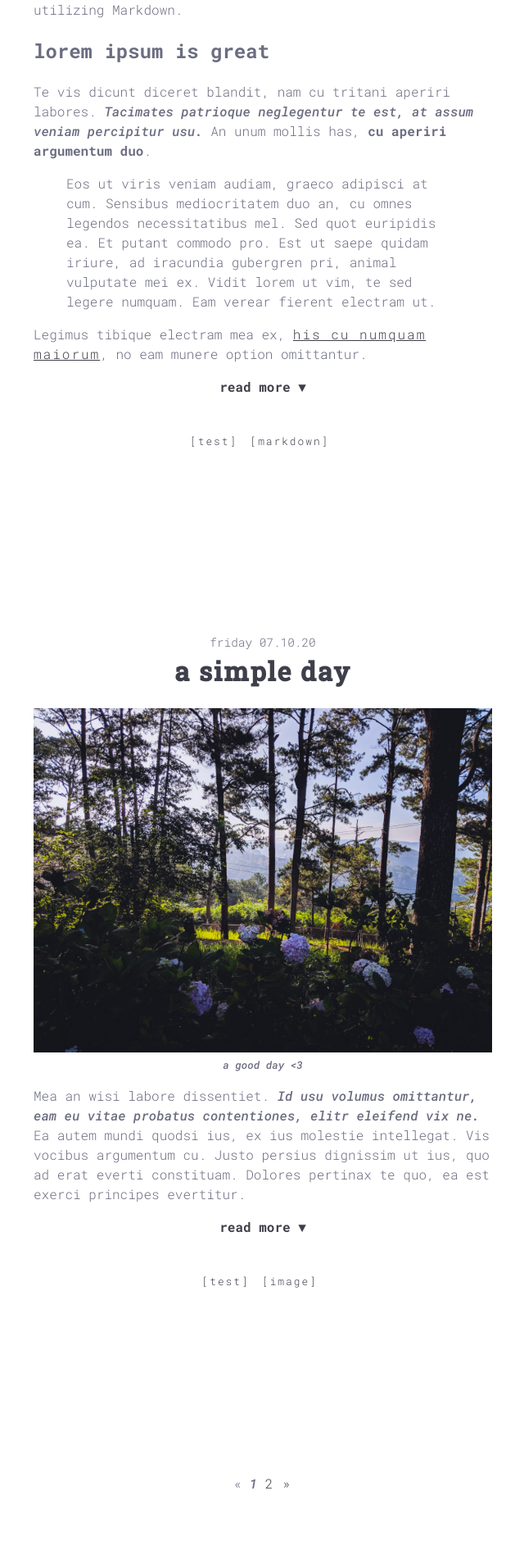
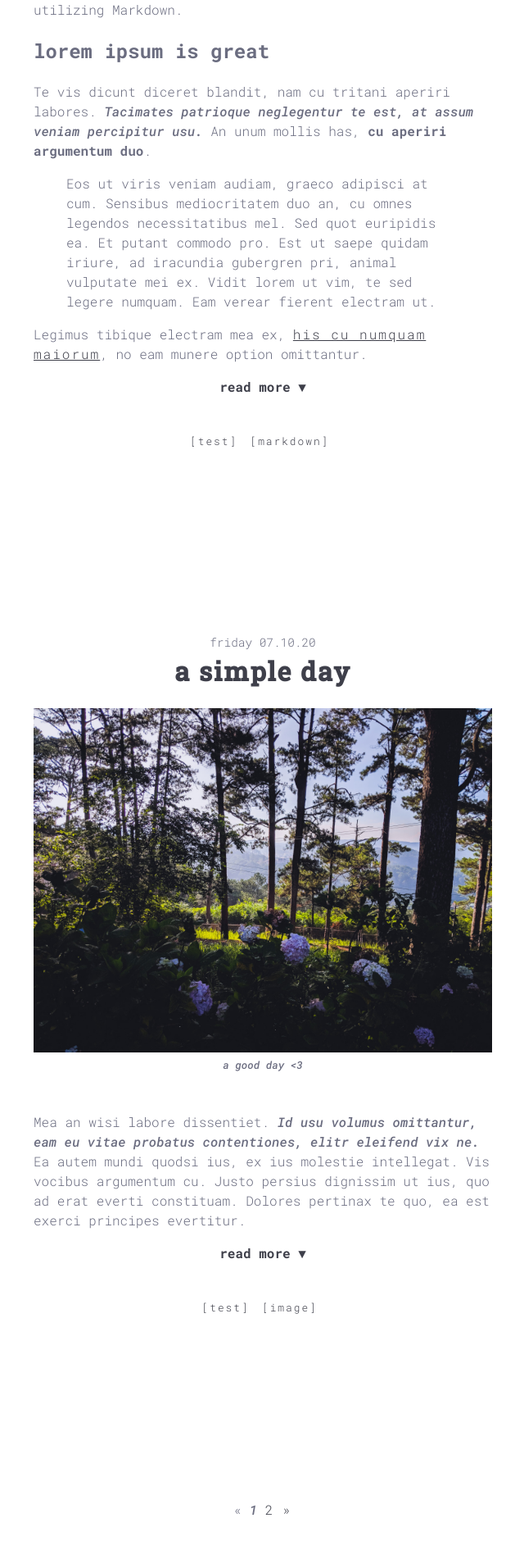
Before and after one commit to zenje/minimal-days-theme, a Jekyll site: the page built from index.html, in a window 1280 px wide. Shown: the part 1105-3007 px from the top of the page at 82% size, without its empty margins (319-959 px from the left). Built offline with Jekyll 4.4.1, drawn with Linux system fonts in a browser that asks for light colours; nearby versions of some CDN libraries; the list of posts is cut into pages by our own code; before the commit the page ends 2975 px from its top, so only the background shows below that.

Commit message:
add padding-bottom to figure img

```diff
--- a/_sass/_image.scss
+++ b/_sass/_image.scss
@@ -1,6 +1,7 @@
 figure.image {
   text-align: center;
   margin: 0;
+  padding-bottom: 2em;
 }
 
 img {
```
